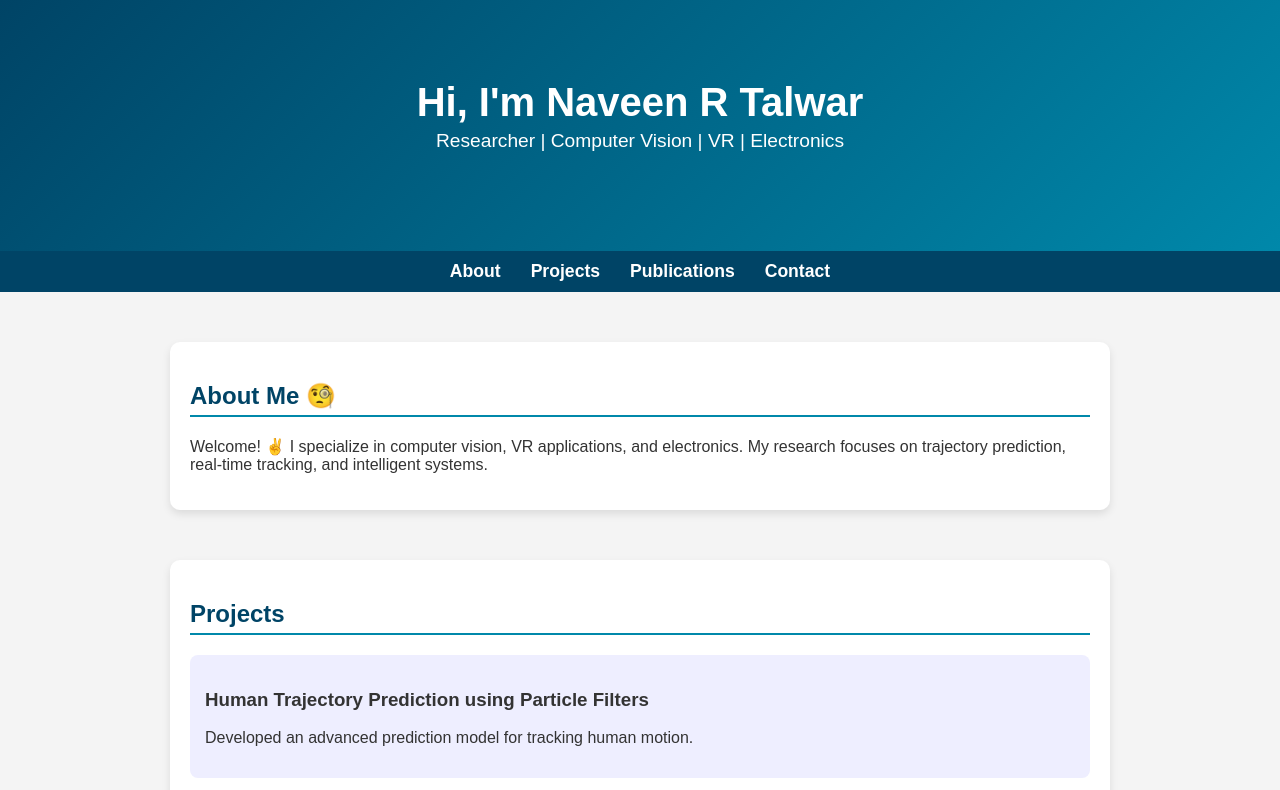
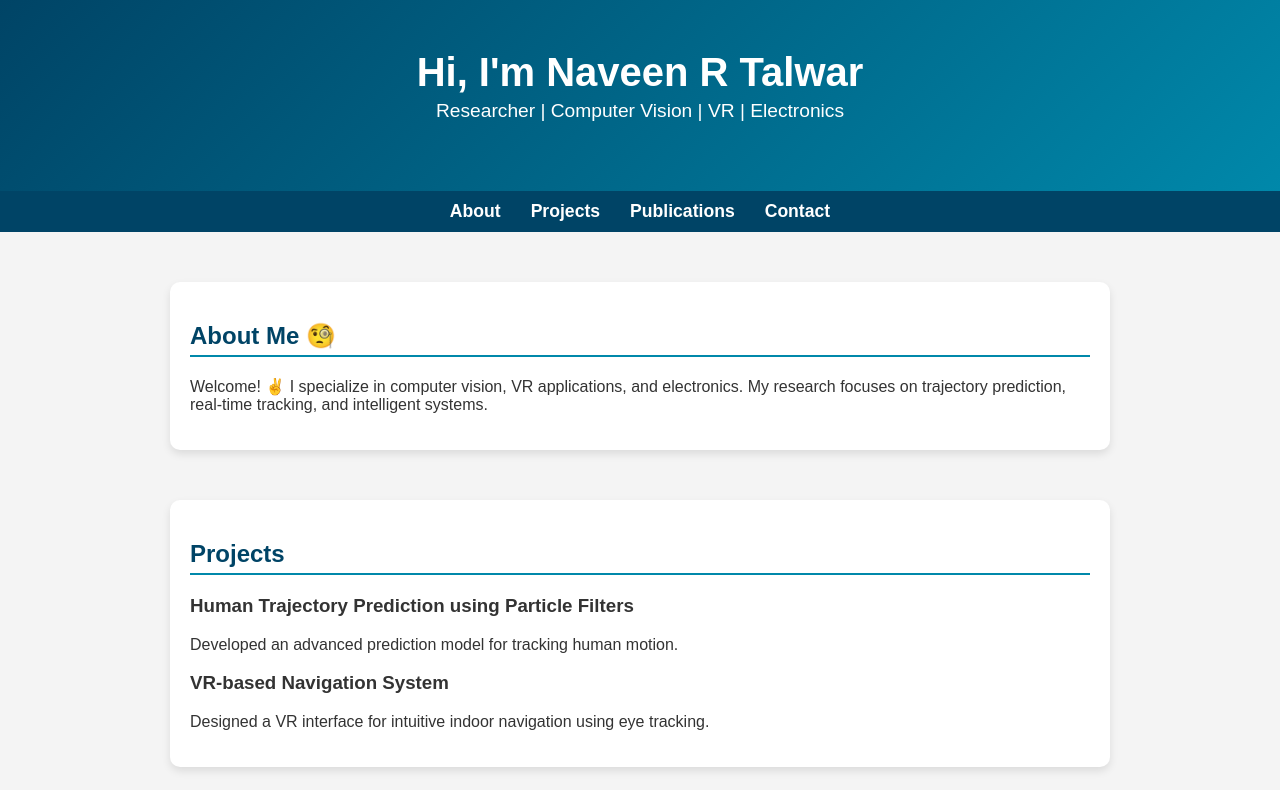
Before and after one commit to naveen-design/Naveen_Talwar, a plain HTML site: page index.html in a window 1280 px wide. Shown: the top 790 px of the page. Drawn offline with Linux system fonts and the light colour scheme.

Commit message:
Update style.css

```diff
--- a/style.css
+++ b/style.css
@@ -5,6 +5,12 @@ body {
     padding: 0;
     background: #f4f4f4;
     color: #333;
+    transition: opacity 0.5s ease-in-out;
+}
+
+/* Page Transition */
+body.fade-out {
+    opacity: 0;
 }
 
 /* Header Section */
@@ -12,7 +18,7 @@ header {
     background: linear-gradient(135deg, #004466, #0088aa);
     color: white;
     text-align: center;
-    padding: 80px 20px;
+    padding: 50px 20px;
     animation: fadeIn 1.5s ease-in-out;
 }
 
@@ -73,20 +79,6 @@ h2 {
     padding-bottom: 5px;
 }
 
-/* Projects Section */
-.project {
-    background: #eef;
-    padding: 15px;
-    margin-top: 15px;
-    border-radius: 8px;
-    transition: transform 0.3s, box-shadow 0.3s;
-}
-
-.project:hover {
-    transform: scale(1.05);
-    box-shadow: 0px 6px 12px rgba(0, 0, 0, 0.2);
-}
-
 /* Footer */
 footer {
     text-align: center;
```
